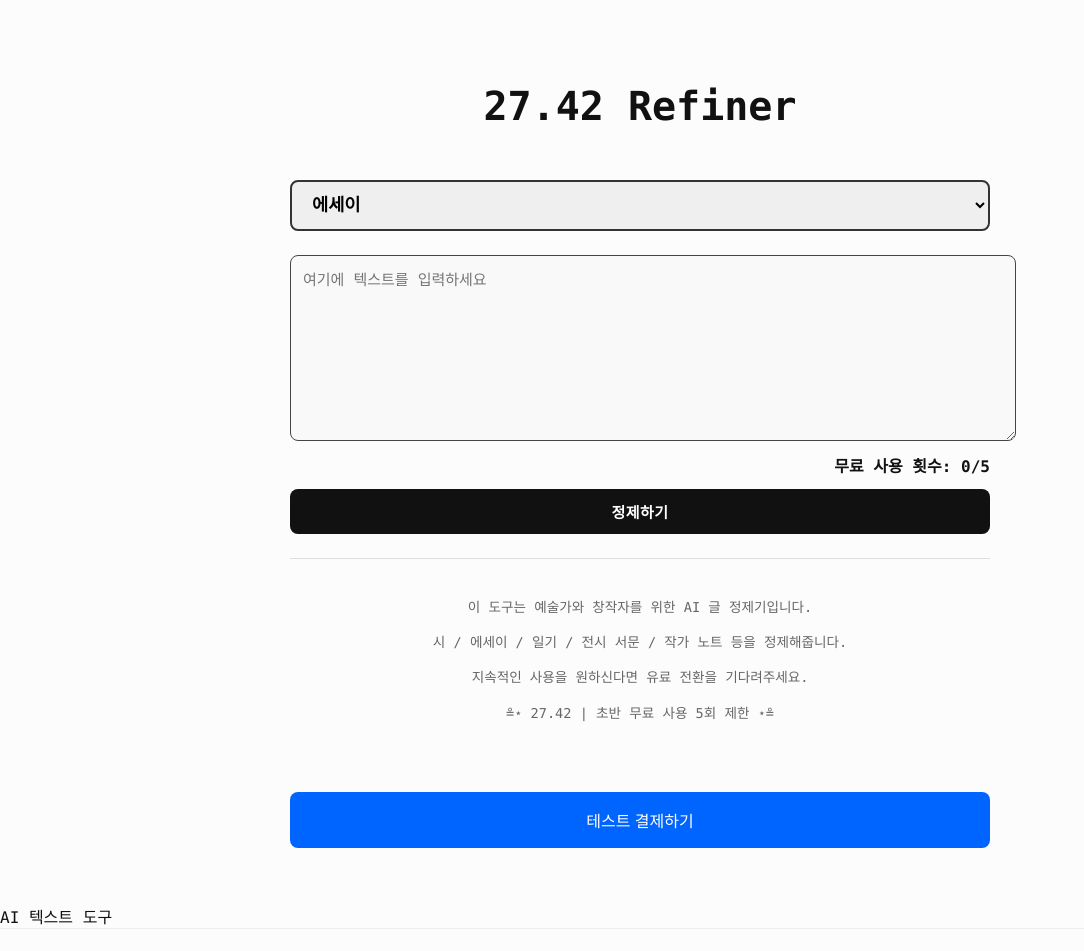
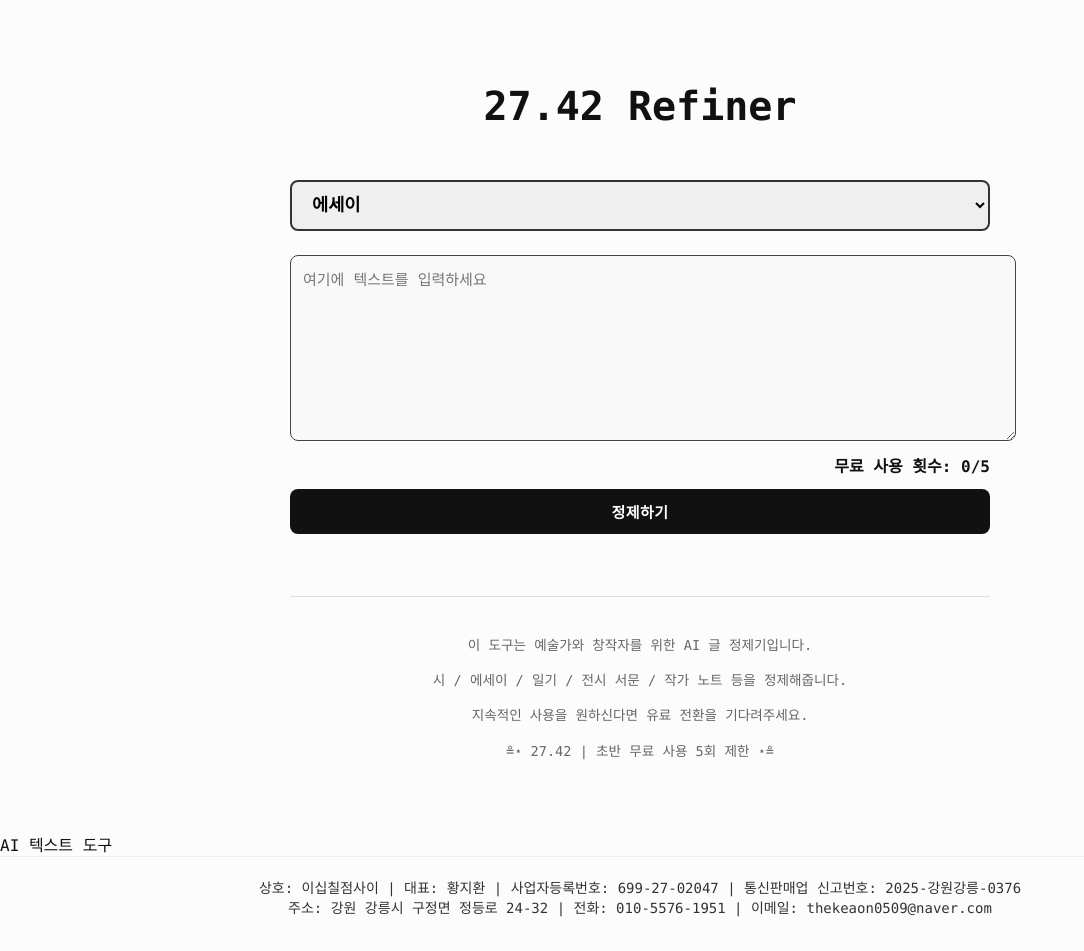
Before and after one commit to nudugi/refiner-frontend, a React (Vite) app: page / in a window 1280 px wide. Shown: the top 951 px of the page, without its empty margins (0-1084 px from the left). Built offline with nearby package versions, Linux system fonts and the light colour scheme; a web font is replaced by a local one.

Commit message:
제발 좀요

```diff
--- a/src/App.jsx
+++ b/src/App.jsx
@@ -1,6 +1,6 @@
 import { BrowserRouter as Router, Routes, Route } from "react-router-dom";
 import AppMain from "./AppMain";
-import PaymentTest from "./components/PaymentTest";
+import PaymentTest from "./PaymentTest";
 
 export default function App() {
   return (
--- a/src/AppMain.jsx
+++ b/src/AppMain.jsx
@@ -1,26 +1,26 @@
-import { useState } from 'react';
-import SimpleForm from './components/SimpleForm';
-import ExhibitionForm from './components/ExhibitionForm';
-import ResultBox from './components/ResultBox';
+import { useState } from "react";
+import SimpleForm from "./components/SimpleForm";
+import ExhibitionForm from "./components/ExhibitionForm";
+import ResultBox from "./components/ResultBox";
 
 export default function AppMain() {
-  const [style, setStyle] = useState('essay');
+  const [style, setStyle] = useState("essay");
   const [result, setResult] = useState(null);
 
   return (
     <div
       style={{
         maxWidth: 700,
-        margin: '2rem auto',
-        padding: '1.5rem',
+        margin: "2rem auto",
+        padding: "1.5rem",
         fontFamily: "'Consolas', monospace",
-        display: 'flex',
-        flexDirection: 'column',
-        gap: '1.5rem',
-        minHeight: '90vh',
+        display: "flex",
+        flexDirection: "column",
+        gap: "1.5rem",
+        minHeight: "90vh",
       }}
     >
-      <h1 style={{ fontWeight: '900', fontSize: '2.5rem', textAlign: 'center' }}>
+      <h1 style={{ fontWeight: "900", fontSize: "2.5rem", textAlign: "center" }}>
         27.42 Refiner
       </h1>
 
@@ -28,12 +28,12 @@ export default function AppMain() {
         value={style}
         onChange={(e) => setStyle(e.target.value)}
         style={{
-          padding: '0.8rem 1rem',
+          padding: "0.8rem 1rem",
           borderRadius: 8,
-          border: '2px solid #333',
-          fontSize: '1.1rem',
-          fontWeight: '700',
-          cursor: 'pointer',
+          border: "2px solid #333",
+          fontSize: "1.1rem",
+          fontWeight: "700",
+          cursor: "pointer",
         }}
       >
         <option value="poem">시</option>
@@ -42,7 +42,7 @@ export default function AppMain() {
         <option value="작가노트 & 전시 서문">작가노트 & 전시 서문</option>
       </select>
 
-      {style === '작가노트 & 전시 서문' ? (
+      {style === "작가노트 & 전시 서문" ? (
         <ExhibitionForm setResult={setResult} />
       ) : (
         <SimpleForm style={style} setResult={setResult} />
@@ -51,42 +51,6 @@ export default function AppMain() {
       {result && <ResultBox result={result} style={style} />}
 
       <AboutSection />
-
-      {/* 테스트 결제 버튼 */}
-{/* 테스트 결제 버튼 */}
-      {/* 테스트 결제 버튼 */}
-<button
-  onClick={async () => {
-    const tossPayments = window.TossPayments(process.env.REACT_APP_TOSS_CLIENT_KEY);
-
-    try {
-      await tossPayments.requestPayment("카드", {
-        amount: 1500, // 결제 금액
-        orderId: "order_" + new Date().getTime(), // 고유 주문 ID
-        orderName: "27.42 Refiner 테스트 결제",
-        customerName: "테스트 사용자",
-        successUrl: `${process.env.REACT_APP_API_BASE}/payment/success`,
-        failUrl: `${process.env.REACT_APP_API_BASE}/payment/fail`,
-      });
-    } catch (err) {
-      alert("결제 실패: " + err.message);
-    }
-  }}
-  style={{
-    padding: "1rem 2rem",
-    marginTop: 30,
-    fontSize: "1rem",
-    backgroundColor: "#0064FF",
-    color: "#fff",
-    border: "none",
-    borderRadius: 8,
-    cursor: "pointer",
-  }}
->
-  테스트 결제하기
-</button>
-
-
     </div>
   );
 }
@@ -95,19 +59,21 @@ function AboutSection() {
   return (
     <div
       style={{
-        marginTop: 'auto',
-        fontSize: '0.85rem',
-        color: '#666',
-        borderTop: '1px solid #ddd',
-        paddingTop: '1.5rem',
+        marginTop: "auto",
+        fontSize: "0.85rem",
+        color: "#666",
+        borderTop: "1px solid #ddd",
+        paddingTop: "1.5rem",
         lineHeight: 1.6,
-        textAlign: 'center',
+        textAlign: "center",
       }}
     >
       <p>이 도구는 예술가와 창작자를 위한 AI 글 정제기입니다.</p>
       <p>시 / 에세이 / 일기 / 전시 서문 / 작가 노트 등을 정제해줍니다.</p>
       <p>지속적인 사용을 원하신다면 유료 전환을 기다려주세요.</p>
-      <p style={{ marginTop: '0.5rem' }}>&#8791;&#8902; 27.42 | 초반 무료 사용 5회 제한 &#8902;&#8791;</p>
+      <p style={{ marginTop: "0.5rem" }}>
+        &#8791;&#8902; 27.42 | 초반 무료 사용 5회 제한 &#8902;&#8791;
+      </p>
     </div>
   );
 }
--- a/src/components/PaymentTest.jsx
+++ b/src/components/PaymentTest.jsx
@@ -1,7 +1,12 @@
 import React from "react";
 
 export default function PaymentTest() {
-  const handlePayment = async () => {
+  const handleTestPayment = async () => {
+    if (!window.TossPayments) {
+      alert("TossPayments SDK가 로드되지 않았습니다.");
+      return;
+    }
+
     const tossPayments = window.TossPayments(process.env.REACT_APP_TOSS_CLIENT_KEY);
 
     try {
@@ -22,8 +27,16 @@ export default function PaymentTest() {
     <div style={{ textAlign: "center", marginTop: 100 }}>
       <h1>테스트 결제</h1>
       <button
-        onClick={handlePayment}
-        style={{ padding: "1rem 2rem", fontSize: "1.1rem", backgroundColor: "#0064FF", color: "#fff", border: "none", borderRadius: 8, cursor: "pointer" }}
+        onClick={handleTestPayment}
+        style={{
+          padding: "1rem 2rem",
+          fontSize: "1.1rem",
+          backgroundColor: "#0064FF",
+          color: "#fff",
+          border: "none",
+          borderRadius: 8,
+          cursor: "pointer",
+        }}
       >
         테스트 결제하기
       </button>
```
